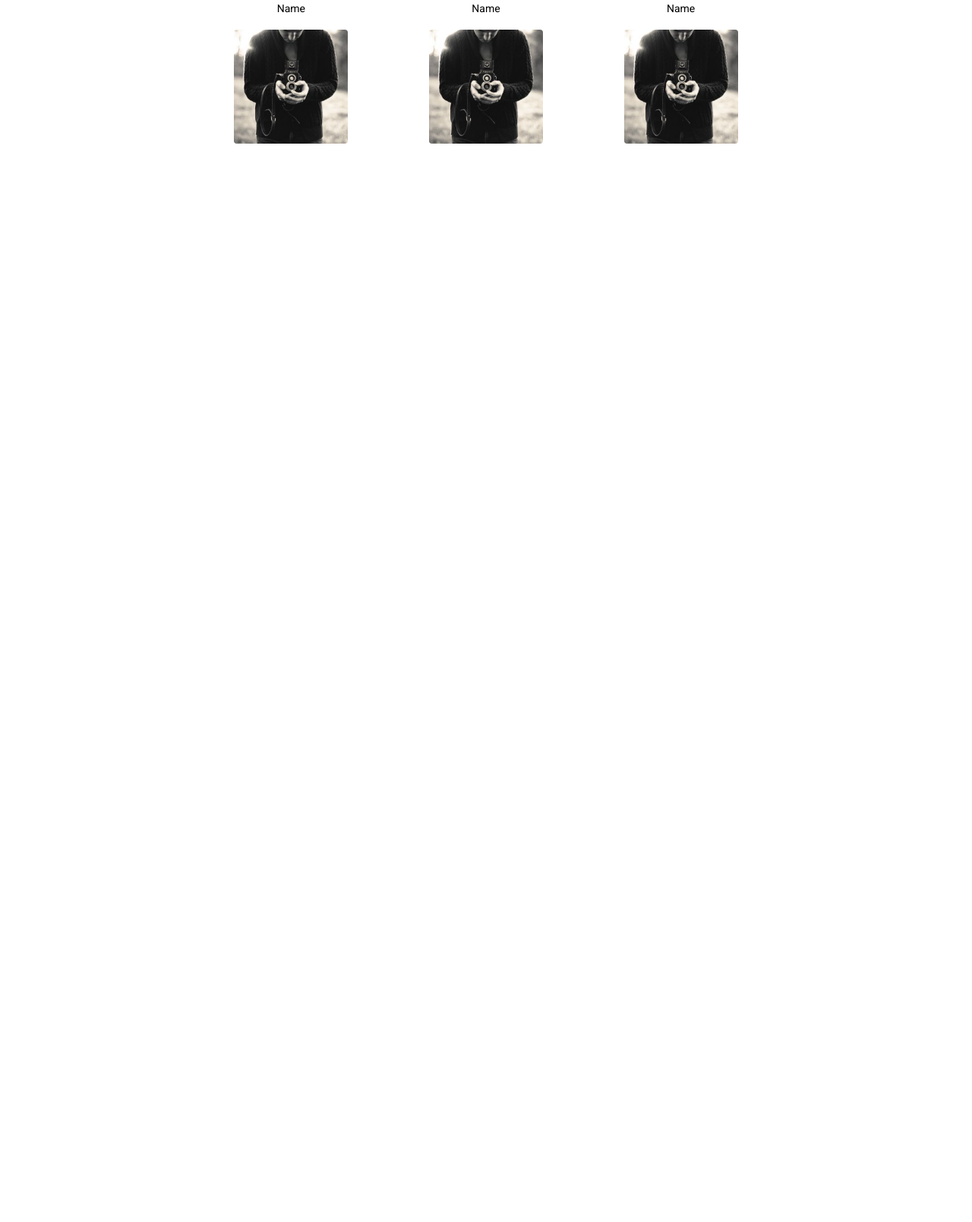
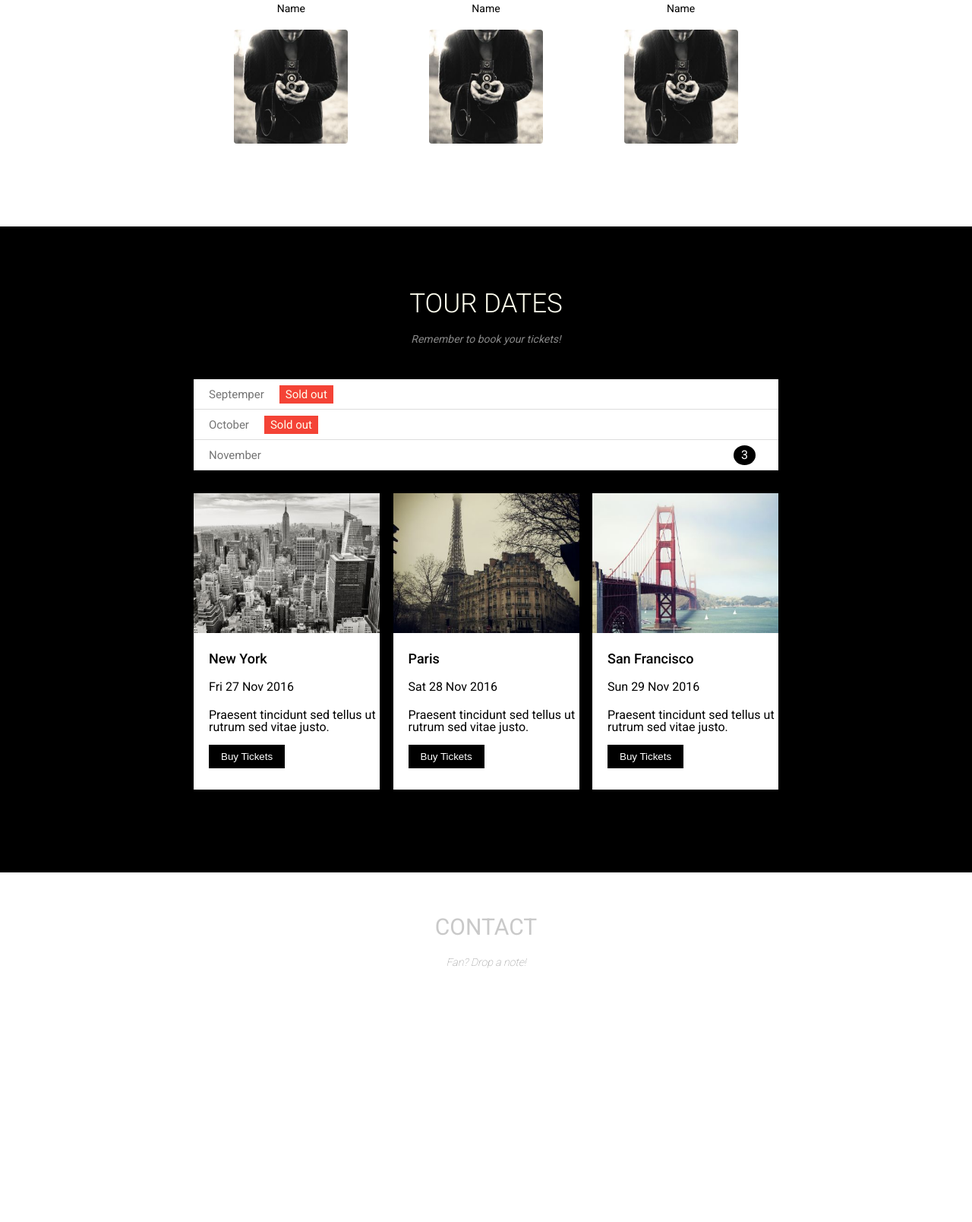
Before and after one commit to thanhhuy17/W3_Band, a plain HTML site: page index.html in a window 1280 px wide. Shown: the part 1048-2656 px from the top of the page at 76% size. Before the commit the page ends 1346 px from the top, so only its background shows below. Drawn offline with Linux system fonts and the light colour scheme.

Commit message:
change content

```diff
--- a/assets/css/main.css
+++ b/assets/css/main.css
@@ -91,21 +91,22 @@
     font-weight: 500;
 }
 /* Content */
-#content .about{
+#content .about
+{
     position: relative;
     width: 770px;
-    background-color: #FFFF;
+    /* background-color: #FFFF; */
     margin-left: auto;
     margin-right: auto;
     padding: 64px 0px;
 }
-.about .about-header{
+.about-header{
     text-align: center;
     font-size: 3rem;
     font-weight: 400;
     margin-bottom: 30px;
 }
-.about .header-name-song{
+.header-name-song{
     text-align: center;
     font-size: 1.4rem;
     font-style: italic;
@@ -127,9 +128,9 @@
     margin-bottom: 40px;
 }
 
-.about-member__boder{
+/* .about-member__boder{
 
-}
+} */
 .about-member__name{
     margin-bottom: 20px;
     text-align: center;
@@ -140,3 +141,124 @@
     width: 150px;
     border-radius: 4px;
 }
+/* Tour */
+#content .tour{
+    /* position: relative;
+    width: 770px;
+    margin-left: auto;
+    margin-right: auto;
+    color: var(--while-color); */
+    width: 100%;
+    height: 850px;
+    color: #FFFFFF;
+    background-color: var(--black-color);
+    padding: 64px 0 ;
+}
+.tour-all{
+    width: 770px;
+    margin-left: auto;
+    margin-right: auto;
+}
+.tour .about-header{
+    color: var(--while-color);
+    font-weight: 300;
+    font-size: 3.5rem;
+    margin-top: 30px;
+}
+
+.tour .header-name-song{
+    font-weight: 400;
+}
+
+.tour-calendar{
+    width: 100%;
+    height: 120px;
+    background-color: #FFFFFF;
+    text-decoration: none;
+    margin-top: 15px;
+    margin-bottom: 30px;
+}
+.tour-calendar__month{
+    margin-bottom: 30px;
+    margin-top: 45px;
+}
+.calendar__month-list{
+    position: relative;
+    width: 100%;
+    height: 40px;
+    display: flex;
+    align-items: center;
+    font-size: 1.5rem;
+    font-weight: 400;
+    color: #757575;
+    border-bottom: 1px solid #dddddd;
+    padding-left: 20px;
+}
+.ticket{
+    margin-left: 20px;
+    padding: 4px 8px;
+    background-color: #f44336;
+    color: var(--while-color);
+}
+.ticket-remaining{
+    position: absolute;
+    padding: 5px 10px;
+    border-radius: 50%;
+    background-color: var(--black-color);
+    color: #FFFFFF;
+    right: 30px;
+    font-size: 1.6rem;
+}
+.tour__location{
+    display: flex;
+    justify-content: space-between;
+}
+.tour__location-list{
+    width: 245px;
+    height: 390px;
+    background-color: #FFFFFF;
+    color: var(--black-color);
+}
+.tour__location-list-img{
+    width: 245px;
+}
+.tour__location-name,
+.tour__location-date,
+.tour__location-decrip
+{
+    margin-top: 21px;
+    padding-left: 20px;
+    font-size: 1.8rem;
+}
+.tour__location-name{
+    font-weight: 500;
+}
+.tour__location-date,
+.tour__location-decrip{
+    font-size: 1.6rem;
+}
+.tour__location-btn{
+    margin-left: 20px;
+    margin-top: 15px;
+    background-color: black;
+    color: #FFFFFF;
+    padding: 8px 16px;
+    border: none;
+}
+.tour__location-btn:hover{
+    background-color: var(--gray-color);
+    color: var(--black-color);
+}
+/* Contact */
+#content .contact{
+    /* position: relative;
+    width: 770px;
+    margin-left: auto;
+    margin-right: auto;
+    color: var(--while-color); */
+    width: 100%;
+    height: 460px;
+    color: var(--gray-color);
+    background-color: #FFFFFF;
+    padding: 64px 0;
+}
--- a/index.html
+++ b/index.html
@@ -43,7 +43,7 @@
         </div>
 
         <div id="content">
-            <div class="about about-all">
+            <div class="about">
                 <h2 class="about-header">THE BAND</h2>
                 <h5 class="header-name-song">We love music</h5>
                 <p class="about-paragrap">
@@ -65,8 +65,58 @@
                 </span>
 
             </div>
-            <div class="tour"></div>
-            <div class="contact"></div>
+            <div class="tour">
+                <div class="tour-all">
+                    <h2 class="about-header">TOUR DATES</h2>
+                    <h5 class="header-name-song">Remember to book your tickets!</h5>
+                    <div class="tour-calendar">
+                        <ul class="tour-calendar__month">
+                            <li class="calendar__month-list">Septemper
+                                <p class="ticket">Sold out</p>
+                            </li>
+                            <li class="calendar__month-list">October
+                                <p class="ticket">Sold out</p>
+                            </li>
+                            <li class="calendar__month-list calendar__month-list-number">November
+                                <p class="ticket-remaining">3</p>
+                            </li>
+                        </ul>
+                        <div class="tour__location">
+                            <div class="tour__location-list">
+                                <img src="./assets/img/newyork.jpg" alt="" class="tour__location-list-img">
+                                <div class="tour__location-name">New York</div>
+                                <div class="tour__location-date">Fri 27 Nov 2016</div>
+                                <p class="tour__location-decrip">Praesent tincidunt sed tellus ut rutrum sed vitae justo.</p>
+                                <button class="tour__location-btn">Buy Tickets</button>
+                            </div>
+                            <div class="tour__location-list">
+                                <img src="./assets/img/paris.jpg" alt="" class="tour__location-list-img">
+                                <div class="tour__location-name">Paris</div>
+                                <div class="tour__location-date">Sat 28 Nov 2016</div>
+                                <p class="tour__location-decrip">Praesent tincidunt sed tellus ut rutrum sed vitae justo.</p>
+                                <button class="tour__location-btn">Buy Tickets</button>
+                            </div>
+                            <div class="tour__location-list">
+                                <img src="./assets/img/sanfran.jpg" alt="" class="tour__location-list-img">
+                                <div class="tour__location-name">San Francisco</div>
+                                <div class="tour__location-date">Sun 29 Nov 2016</div>
+                                <p class="tour__location-decrip">Praesent tincidunt sed tellus ut rutrum sed vitae justo.</p>
+                                <button class="tour__location-btn">Buy Tickets</button>
+                            </div>
+                        </div>
+
+                    </div>
+                </div>
+            </div>
+            <!--  -->
+            <div class="contact">
+                <div class="contact-all">
+                    <h2 class="about-header">CONTACT</h2>
+                    <h5 class="header-name-song">Fan? Drop a note!</h5>
+
+                    </div>
+                </div>
+            </div>
             <div class="img-end"></div>
         </div>
 
```
Also changed, not shown: assets/img/newyork.jpg (added), assets/img/paris.jpg (added), assets/img/sanfran.jpg (added).
